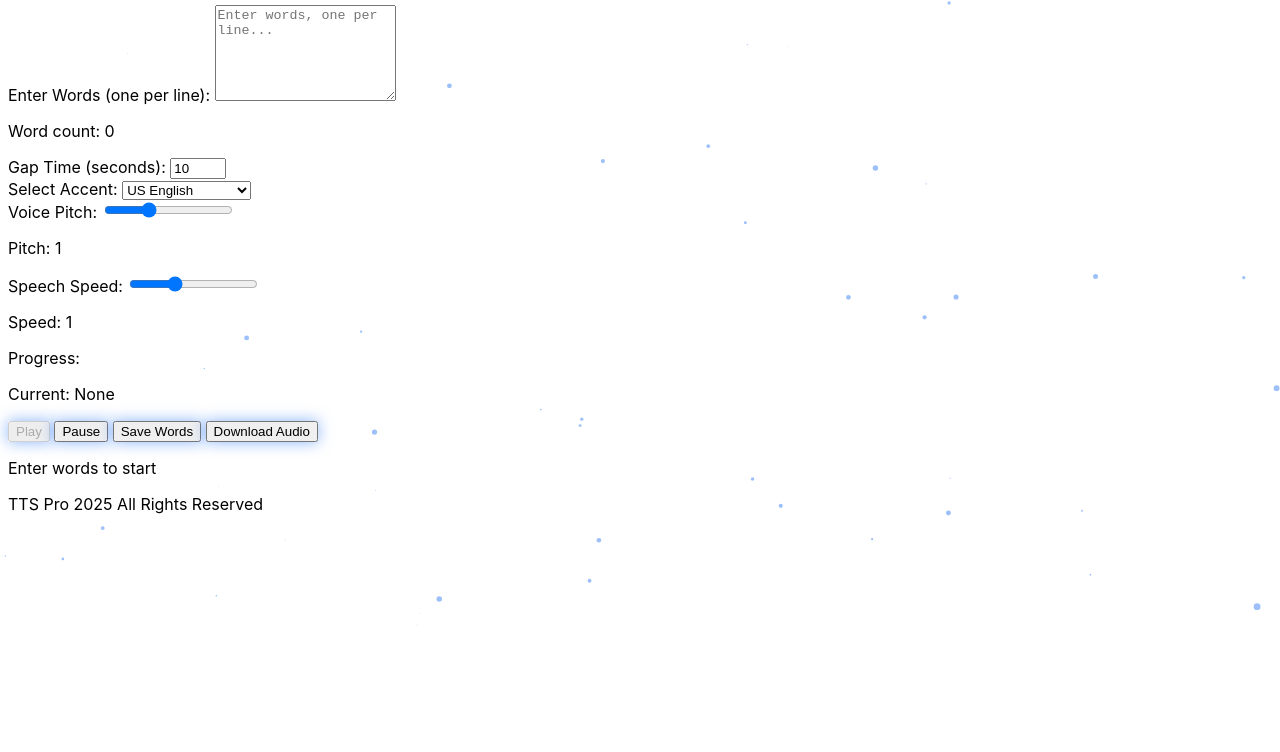
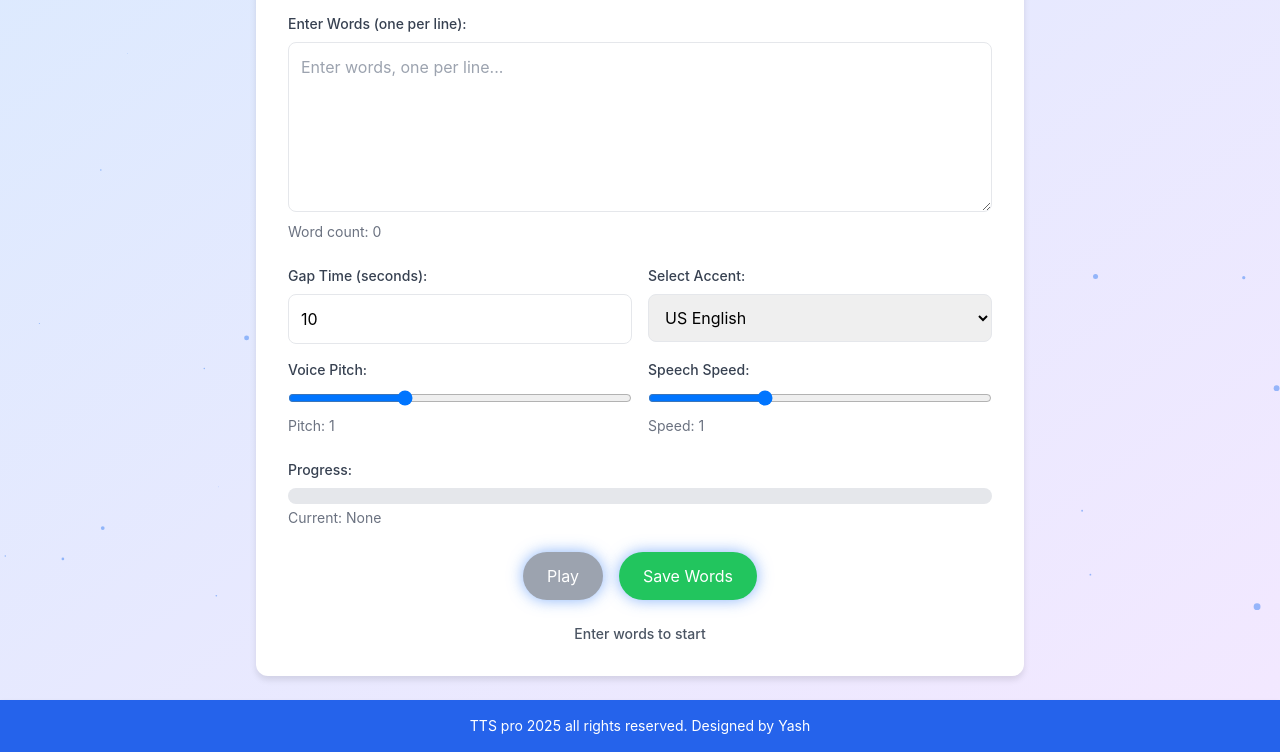
Before and after one commit to yash-raj202134/TTS-pro, a plain HTML site: page index.html in a window 1280 px wide. Shown: the part 166-918 px from the top of the page. Before the commit the page ends 800 px from the top, so only its background shows below. Drawn offline with nearby package versions, Linux system fonts and the light colour scheme.

Commit message:
bugs fixes

```diff
--- a/index.html
+++ b/index.html
@@ -3,28 +3,99 @@
 <head>
     <meta charset="UTF-8">
     <meta name="viewport" content="width=device-width, initial-scale=1.0">
-    <title>Text-to-Speech App</title>
-    <link href="https://cdn.tailwindcss.com" rel="stylesheet">
-    <link href="style.css" rel="stylesheet">
+    <title>Text-to-Speech Pro</title>
+    <script src="https://cdn.tailwindcss.com"></script>
+    <style>
+        body {
+            font-family: 'Inter', sans-serif;
+            overflow-x: hidden;
+            margin: 0;
+        }
+        .glow-button {
+            box-shadow: 0 0 15px rgba(59, 130, 246, 0.6);
+            transition: all 0.3s ease;
+            position: relative;
+            overflow: hidden;
+        }
+        .glow-button:hover {
+            box-shadow: 0 0 25px rgba(59, 130, 246, 0.9);
+            transform: translateY(-2px);
+        }
+        .glow-button::after {
+            content: '';
+            position: absolute;
+            top: 0;
+            left: -100%;
+            width: 100%;
+            height: 100%;
+            background: linear-gradient(90deg, transparent, rgba(255, 255, 255, 0.3), transparent);
+            transition: 0.5s;
+        }
+        .glow-button:hover::after {
+            left: 100%;
+        }
+        .content-container {
+            background-color: #ffffff;
+            border-radius: 0.75rem;
+            box-shadow: 0 4px 6px rgba(0, 0, 0, 0.1);
+            transition: all 0.3s ease;
+        }
+        .content-container:hover {
+            transform: translateY(-5px);
+            box-shadow: 0 10px 20px rgba(59, 130, 246, 0.3);
+        }
+        textarea, input, select {
+            transition: all 0.3s ease;
+        }
+        textarea:focus, input:focus, select:focus {
+            transform: scale(1.02);
+        }
+        .progress-bar {
+            transition: width 0.5s ease-in-out;
+        }
+        .animate-pulse {
+            animation: pulse 2s cubic-bezier(0.4, 0, 0.6, 1) infinite;
+        }
+        @keyframes pulse {
+            0%, 100% { opacity: 1; }
+            50% { opacity: 0.5; }
+        }
+        #particles {
+            position: fixed;
+            top: 0;
+            left: 0;
+            width: 100%;
+            height: 100%;
+            z-index: -1;
+            background: transparent;
+        }
+        .header, .footer {
+            background-color: #2563eb !important;
+            color: #ffffff !important;
+            padding: 1rem;
+            box-shadow: 0 2px 4px rgba(0, 0, 0, 0.1);
+        }
+    </style>
 </head>
 <body class="bg-gradient-to-br from-blue-100 to-purple-100 min-h-screen flex flex-col">
     <!-- Particle Background -->
     <canvas id="particles"></canvas>
 
     <!-- Header -->
-    <header class="bg-blue-600 text-white p-4 shadow-lg">
+    <header class="header">
         <div class="container mx-auto flex justify-between items-center">
-            <h1 class="text-xl sm:text-2xl font-bold">Text-to-Speech Pro</h1>
+            <h1 class="text-xl sm:text-2xl font-bold text-white">Text-to-Speech Pro</h1>
             <nav class="space-x-4">
-                <a href="index.html" class="hover:text-blue-200">Home</a>
-                <a href="about.html" class="hover:text-blue-200">About</a>
+                <a href="#home" class="hover:text-blue-200 text-white nav-link" data-section="home">Home</a>
+                <a href="#about" class="hover:text-blue-200 text-white nav-link" data-section="about">About</a>
             </nav>
         </div>
     </header>
 
     <!-- Main Content -->
     <main class="flex-grow container mx-auto p-4 sm:p-6 flex items-center justify-center">
-        <div class="bg-white rounded-xl shadow-2xl p-6 sm:p-8 w-full max-w-md sm:max-w-lg md:max-w-2xl lg:max-w-3xl container-glow">
+        <!-- Home Section -->
+        <div id="home-section" class="content-container p-6 sm:p-8 w-full max-w-md sm:max-w-lg md:max-w-2xl lg:max-w-3xl">
             <h2 class="text-2xl sm:text-3xl font-bold text-center text-blue-700 mb-6 animate-pulse">Convert Words to Speech</h2>
 
             <div class="mb-6">
@@ -68,25 +139,53 @@
             </div>
 
             <div class="flex flex-wrap justify-center gap-4 mb-6">
-                <button id="playBtn" class="bg-blue-500 text-white px-6 py-3 rounded-full glow-button disabled:bg-gray-400 disabled:cursor-not-allowed" disabled>Play</button>
-                <button id="pauseBtn" class="bg-red-500 text-white px-6 py-3 rounded-full glow-button hidden">Pause</button>
-                <button id="saveBtn" class="bg-green-500 text-white px-6 py-3 rounded-full glow-button">Save Words</button>
-                <button id="downloadBtn" class="bg-purple-500 text-white px-6 py-3 rounded-full glow-button hidden">Download Audio</button>
+                <button id="playBtn" class="glow-button bg-blue-500 text-white px-6 py-3 rounded-full disabled:bg-gray-400 disabled:cursor-not-allowed" disabled>Play</button>
+                <button id="pauseBtn" class="glow-button bg-red-500 text-white px-6 py-3 rounded-full hidden">Pause</button>
+                <button id="saveBtn" class="glow-button bg-green-500 text-white px-6 py-3 rounded-full">Save Words</button>
+                <button id="downloadBtn" class="glow-button bg-purple-500 text-white px-6 py-3 rounded-full hidden">Download Audio</button>
             </div>
 
             <div class="text-center">
                 <p id="status" class="text-sm text-gray-600 font-medium">Enter words to start</p>
             </div>
         </div>
+
+        <!-- About Section -->
+        <div id="about-section" class="content-container p-6 sm:p-8 w-full max-w-md sm:max-w-lg md:max-w-2xl lg:max-w-3xl hidden">
+            <h2 class="text-2xl sm:text-3xl font-bold text-center text-blue-700 mb-6 animate-pulse">About Text-to-Speech Pro</h2>
+            <p class="text-gray-600 mb-4">
+                Text-to-Speech Pro is a user-friendly web application designed to convert text into speech with customizable settings. Whether you're practicing pronunciation, creating audio content, or exploring text-to-speech technology, this app offers an intuitive and interactive experience.
+            </p>
+            <h3 class="text-lg font-semibold text-blue-600 mb-2">Features</h3>
+            <ul class="list-disc list-inside text-gray-600 mb-4">
+                <li>Enter multiple words (one per line) and hear them spoken with adjustable gap times.</li>
+                <li>Choose from various accents (US, UK, Australian, Indian English).</li>
+                <li>Customize voice pitch and speech speed for a personalized experience.</li>
+                <li>Interactive UI with glowing buttons, particle background, and a progress bar.</li>
+                <li>Save words locally for easy reuse.</li>
+            </ul>
+            <h3 class="text-lg font-semibold text-blue-600 mb-2">Technology</h3>
+            <p class="text-gray-600 mb-4">
+                Built with HTML, Tailwind CSS, and JavaScript, the app leverages the Web Speech API for real-time speech synthesis. Its responsive design ensures compatibility across mobile, tablet, and desktop devices.
+            </p>
+            <h3 class="text-lg font-semibold text-blue-600 mb-2">Limitations</h3>
+            <p class="text-gray-600 mb-4">
+                Audio download is currently a placeholder due to browser limitations with the Web Speech API. For full audio export, consider a desktop solution like Python with gTTS.
+            </p>
+            <h3 class="text-lg font-semibold text-blue-600 mb-2">Credits</h3>
+            <p class="text-gray-600">
+                Designed by Yash, powered by the Web Speech API and Tailwind CSS.
+            </p>
+        </div>
     </main>
 
     <!-- Footer -->
-    <footer class="bg-blue-600 text-white p-4">
+    <footer class="footer">
         <div class="container mx-auto text-center">
-            <p class="text-sm">TTS Pro 2025 All Rights Reserved</p>
+            <p class="text-sm text-white">TTS pro 2025 all rights reserved. Designed by Yash</p>
         </div>
     </footer>
 
-    <script src="script.js"></script>
+    <script src="./script.js"></script>
 </body>
 </html>
--- a/script.js
+++ b/script.js
@@ -56,8 +56,33 @@ window.addEventListener('resize', () => {
     canvas.height = window.innerHeight;
 });
 
-// Only initialize app logic if on index.html
-if (document.getElementById('words')) {
+// Navigation Logic
+const homeSection = document.getElementById('home-section');
+const aboutSection = document.getElementById('about-section');
+const navLinks = document.querySelectorAll('.nav-link');
+
+function showSection(section) {
+    homeSection.classList.add('hidden');
+    aboutSection.classList.add('hidden');
+    document.getElementById(`${section}-section`).classList.remove('hidden');
+    history.pushState(null, '', `#${section}`);
+}
+
+navLinks.forEach(link => {
+    link.addEventListener('click', (e) => {
+        e.preventDefault();
+        const section = link.getAttribute('data-section');
+        showSection(section);
+    });
+});
+
+// Show section based on URL hash
+window.addEventListener('load', () => {
+    const hash = window.location.hash.replace('#', '') || 'home';
+    showSection(hash);
+});
+
+// App Logic for Home Section
 const wordsInput = document.getElementById('words');
 const wordCount = document.getElementById('wordCount');
 const gapTimeInput = document.getElementById('gapTime');
@@ -80,21 +105,31 @@ if (document.getElementById('words')) {
 let speechTimeout;
 let audioChunks = [];
 
+// Initialize: Load saved words and update UI
+function initializeApp() {
     if (localStorage.getItem('savedWords')) {
         wordsInput.value = localStorage.getItem('savedWords');
         updateWordCount();
+        playBtn.disabled = words.length === 0;
     }
-
-    wordsInput.addEventListener('input', () => {
-        updateWordCount();
-        playBtn.disabled = words.length === 0;
-    });
+    pitchValue.textContent = pitchInput.value;
+    speedValue.textContent = speedInput.value;
+}
 
 function updateWordCount() {
     words = wordsInput.value.split('\n').filter(word => word.trim() !== '');
     wordCount.textContent = words.length;
+    playBtn.disabled = words.length === 0;
     updateProgressBar();
 }
+
+function updateProgressBar() {
+    const progress = words.length > 0 ? (currentWordIndex / words.length) * 100 : 0;
+    progressBar.style.width = `${progress}%`;
+}
+
+// Event Listeners
+wordsInput.addEventListener('input', updateWordCount);
 
 pitchInput.addEventListener('input', () => {
     pitchValue.textContent = pitchInput.value;
@@ -106,7 +141,7 @@ if (document.getElementById('words')) {
 
 saveBtn.addEventListener('click', () => {
     localStorage.setItem('savedWords', wordsInput.value);
-        status.textContent = 'Words saved successfully!';
+    status.textContent = 'Words saved to local storage!';
     setTimeout(() => status.textContent = 'Enter words to start', 2000);
 });
 
@@ -133,11 +168,6 @@ if (document.getElementById('words')) {
         downloadBtn.classList.remove('hidden');
     }
 });
-
-    function updateProgressBar() {
-        const progress = words.length > 0 ? (currentWordIndex / words.length) * 100 : 0;
-        progressBar.style.width = `${progress}%`;
-    }
 
 function speakWords() {
     if (!isPlaying || currentWordIndex >= words.length) {
@@ -169,7 +199,9 @@ if (document.getElementById('words')) {
 }
 
 downloadBtn.addEventListener('click', () => {
-        status.textContent = 'Download not fully supported in browser. Try desktop app for audio export.';
+    status.textContent = 'Download not supported in browser. Try a desktop app for audio export.';
     setTimeout(() => status.textContent = 'Enter words to start', 3000);
 });
-}
+
+// Start the app
+initializeApp();
--- a/style.css
+++ /dev/null
@@ -1,59 +0,0 @@
-body {
-    font-family: 'Inter', sans-serif;
-    overflow-x: hidden;
-}
-.glow-button {
-    box-shadow: 0 0 15px rgba(59, 130, 246, 0.6);
-    transition: all 0.3s ease;
-    position: relative;
-    overflow: hidden;
-}
-.glow-button:hover {
-    box-shadow: 0 0 25px rgba(59, 130, 246, 0.9);
-    transform: translateY(-2px);
-}
-.glow-button::after {
-    content: '';
-    position: absolute;
-    top: 0;
-    left: -100%;
-    width: 100%;
-    height: 100%;
-    background: linear-gradient(90deg, transparent, rgba(255, 255, 255, 0.3), transparent);
-    transition: 0.5s;
-}
-.glow-button:hover::after {
-    left: 100%;
-}
-.container-glow {
-    transition: all 0.3s ease;
-}
-.container-glow:hover {
-    transform: translateY(-5px);
-    box-shadow: 0 10px 20px rgba(59, 130, 246, 0.3);
-}
-textarea, input, select {
-    transition: all 0.3s ease;
-}
-textarea:focus, input:focus, select:focus {
-    transform: scale(1.02);
-}
-.progress-bar {
-    transition: width 0.5s ease-in-out;
-}
-.animate-pulse {
-    animation: pulse 2s cubic-bezier(0.4, 0, 0.6, 1) infinite;
-}
-@keyframes pulse {
-    0%, 100% { opacity: 1; }
-    50% { opacity: 0.5; }
-}
-#particles {
-    position: fixed;
-    top: 0;
-    left: 0;
-    width: 100%;
-    height: 100%;
-    z-index: -1;
-    background: transparent;
-}
```
Also changed, not shown: about.html (deleted, +0 -64 lines), 1 other file. Lines whose indentation alone changed are shown as unchanged.
